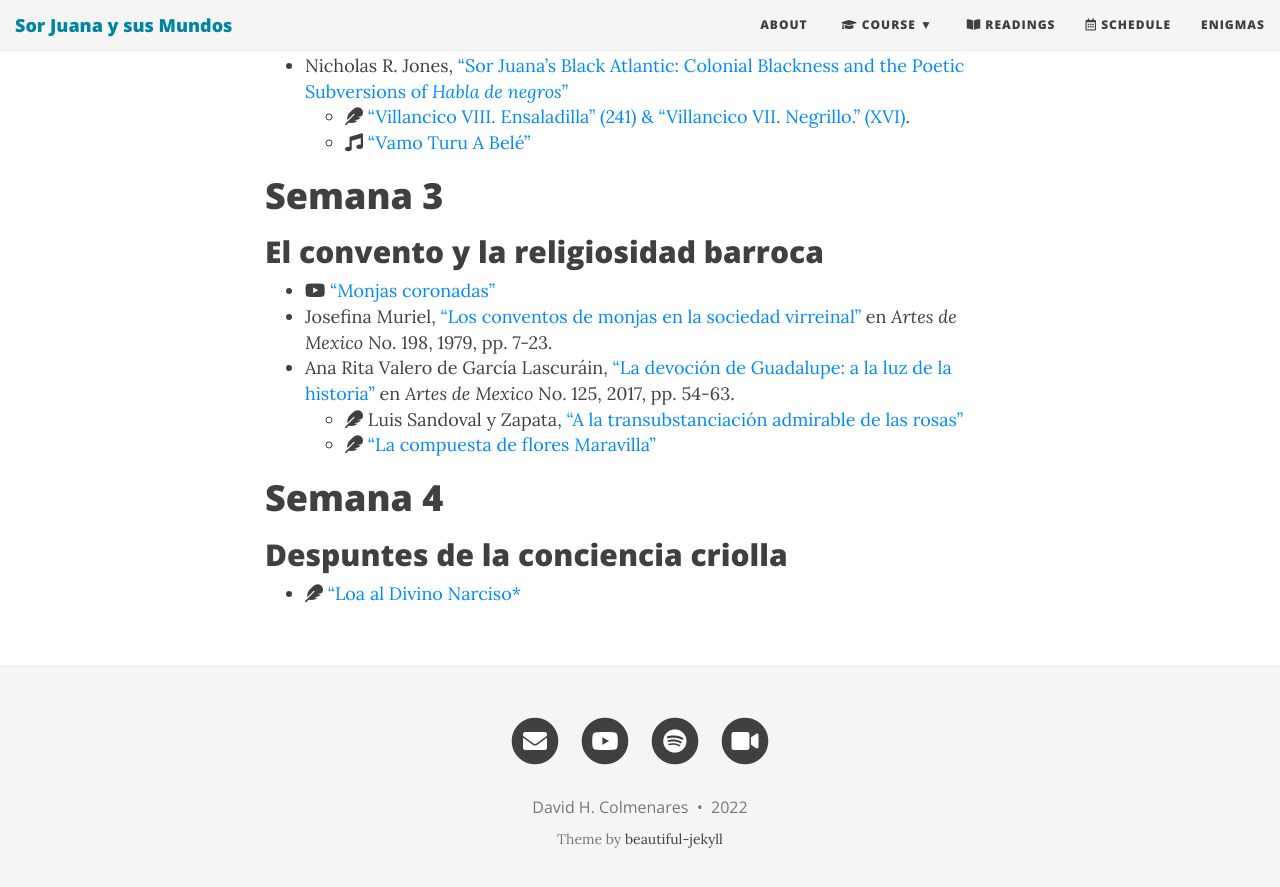
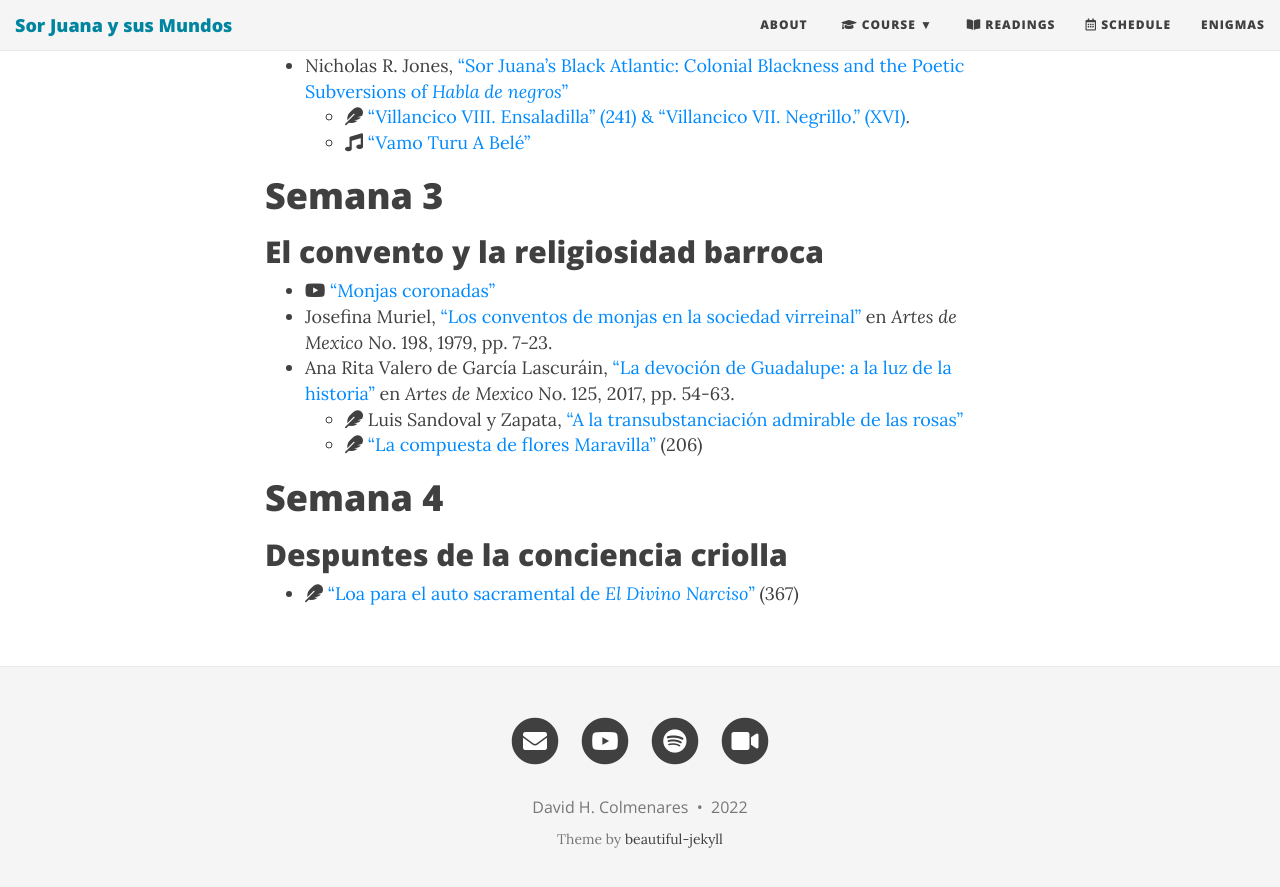
Before and after one commit to Hipomenes/sorjuana, a Jekyll site: the page built from syllabus.md, in a window 1280 px wide and 900 px high, scrolled down 1482 px. Shown: the top 887 px of the window. Built offline with Jekyll 4.4.1, drawn with Linux system fonts in a browser that asks for light colours; nearby versions of some CDN libraries.

Commit message:
Update syllabus.md

```diff
--- a/syllabus.md
+++ b/syllabus.md
@@ -43,9 +43,9 @@ bigimg: http://www.ilovelibraries.org/sites/default/files/palafoxianazoom.png
 - Josefina Muriel, ["Los conventos de monjas en la sociedad virreinal"](https://bushare-my.sharepoint.com/:b:/g/personal/dhcg_bu_edu/EYgRw9KflY9AjyJXAV6PZF4BtIw_uZdXvMPa48A0DfrtXg?e=aE1I0I) en *Artes de Mexico* No. 198, 1979, pp. 7-23.
 -  Ana Rita Valero de García Lascuráin, ["La devoción de Guadalupe: a la luz de la historia"]() en *Artes de Mexico* No. 125, 2017, pp. 54-63.
     - <i class="fas fa-feather"></i> Luis Sandoval y Zapata, ["A la transubstanciación admirable de las rosas"]()
-    - <i class="fas fa-feather"></i> ["La compuesta de flores Maravilla"]()
+    - <i class="fas fa-feather"></i> ["La compuesta de flores Maravilla"]() (206)
 
 # Semana 4
 ## Despuntes de la conciencia criolla
 
-- <i class="fas fa-feather"></i> ["Loa al Divino Narciso*]()
+- <i class="fas fa-feather"></i> ["Loa para el auto sacramental de *El Divino Narciso*"]() (367)
```
